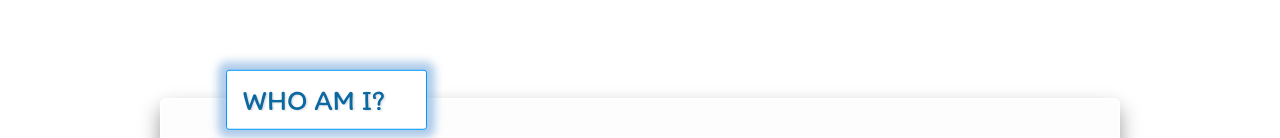
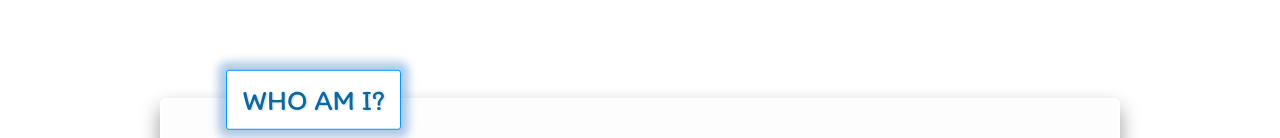
Before and after one commit to CreativeJoe2010/Portfolio-Project, a plain HTML site: page index.html in a window 1280 px wide. Shown: the part 814-952 px from the top of the page. Drawn offline with nearby package versions, Linux system fonts and the light colour scheme; a web font is replaced by a local one.

Commit message:
Update styles.css

```diff
--- a/styles.css
+++ b/styles.css
@@ -574,7 +574,7 @@ body {
     text-transform: uppercase;
     top: 0;
     transform: translateY(-50%);
-    padding: 0.8% 1.6%;
+    padding: 0.8% 1.6% !important;
     font-weight: 450;
     text-shadow: 0.1rem 0.1rem 0.1rem #1b2d3f21;
     box-shadow: 0 0 0.5rem 0.5rem #4487ce6d;
```
